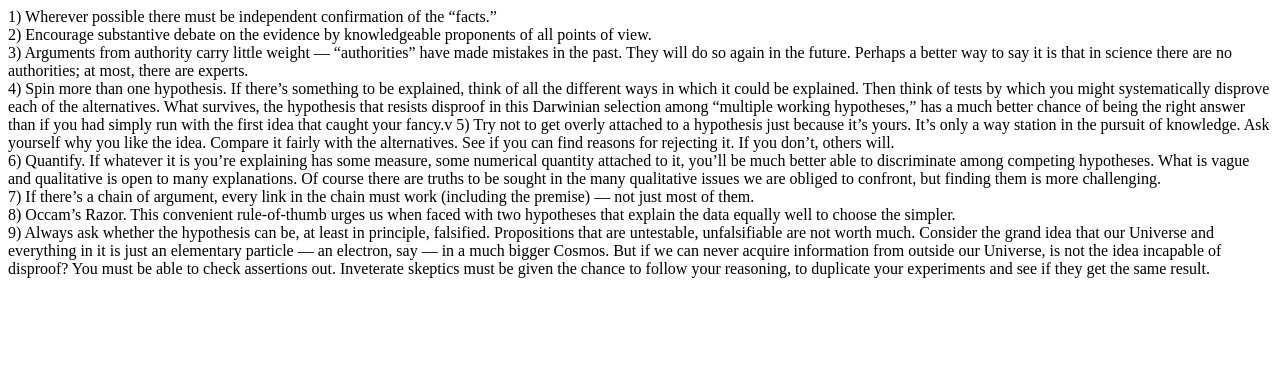
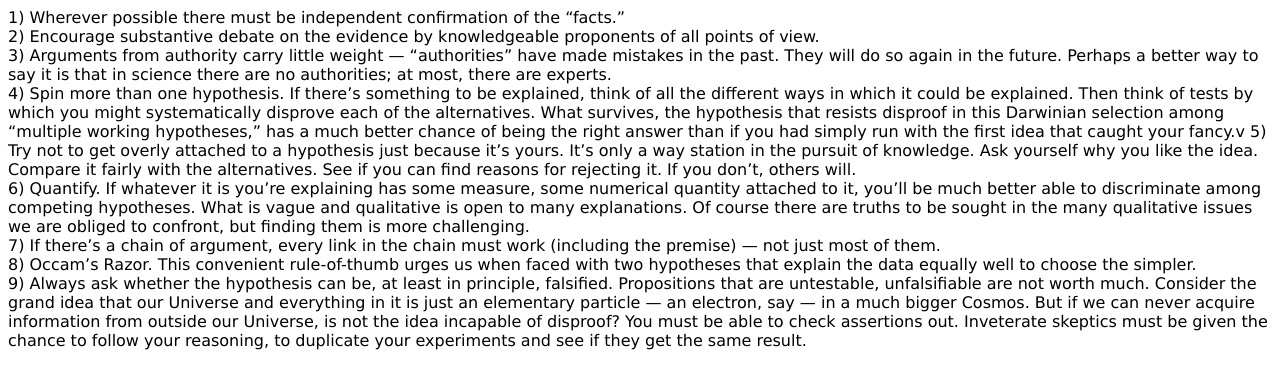
Before and after one commit to eugeniogz/wingene, a plain HTML site: page docs/sagan.html in a window 1280 px wide. Drawn offline with Linux system fonts and the light colour scheme.

Commit message:
Update sagan.html

```diff
--- a/docs/sagan.html
+++ b/docs/sagan.html
@@ -1,7 +1,9 @@
 <style>
-        .html { font-family:Arial }
+   body {
+      font-family: Verdana, sans-serif;
+  }
 </style>
-<HTML>
+<HTML><BODY>
         1) Wherever possible there must be independent confirmation of the “facts.”<br/>
         2) Encourage substantive debate on the evidence by knowledgeable proponents of all points of view.<br/>
         3) Arguments from authority carry little weight — “authorities” have made mistakes in the past. They will do so again in the future. Perhaps a better way to say it is that in science there are no authorities; at most, there are experts.<br/>
@@ -11,4 +13,4 @@
         7) If there’s a chain of argument, every link in the chain must work (including the premise) — not just most of them.<br/>
         8) Occam’s Razor. This convenient rule-of-thumb urges us when faced with two hypotheses that explain the data equally well to choose the simpler.<br/>
         9) Always ask whether the hypothesis can be, at least in principle, falsified. Propositions that are untestable, unfalsifiable are not worth much. Consider the grand idea that our Universe and everything in it is just an elementary particle — an electron, say — in a much bigger Cosmos. But if we can never acquire information from outside our Universe, is not the idea incapable of disproof? You must be able to check assertions out. Inveterate skeptics must be given the chance to follow your reasoning, to duplicate your experiments and see if they get the same result.<br/>
-</HTML>
+</BODY></HTML>
```
